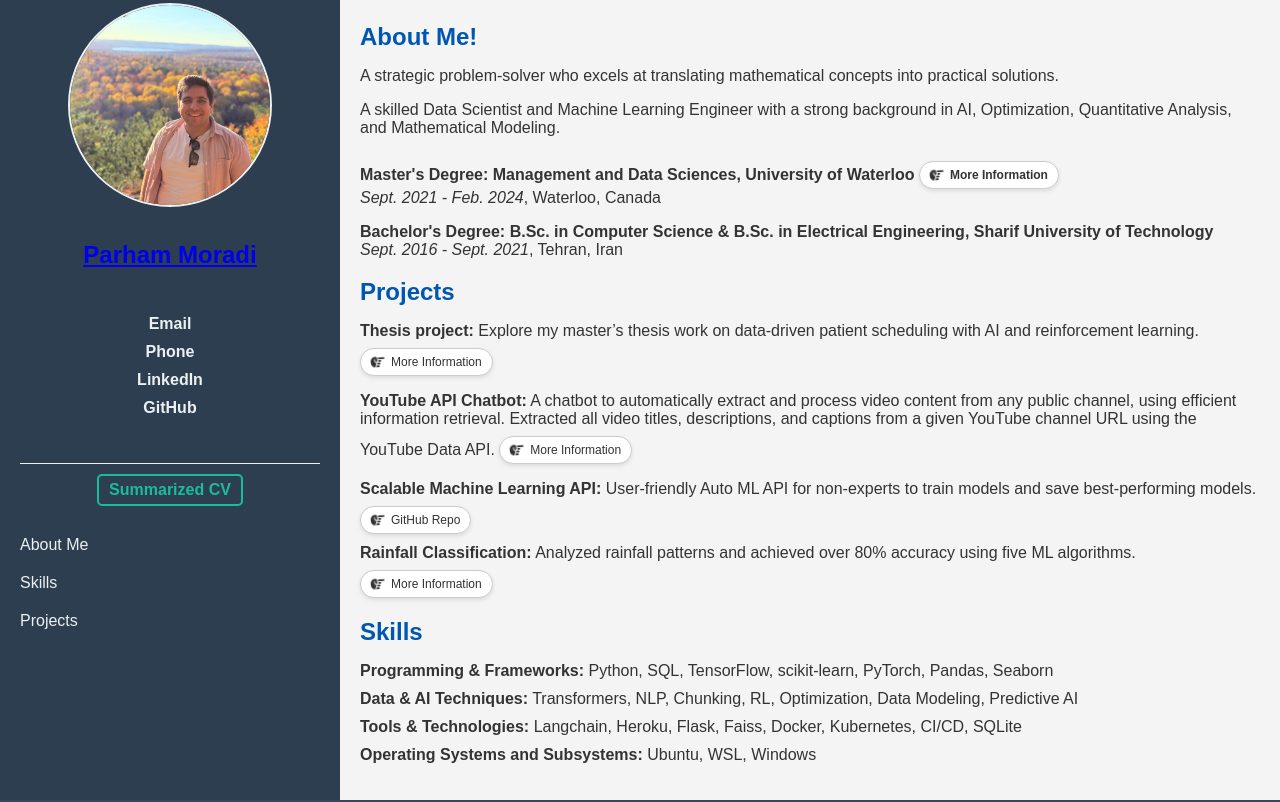
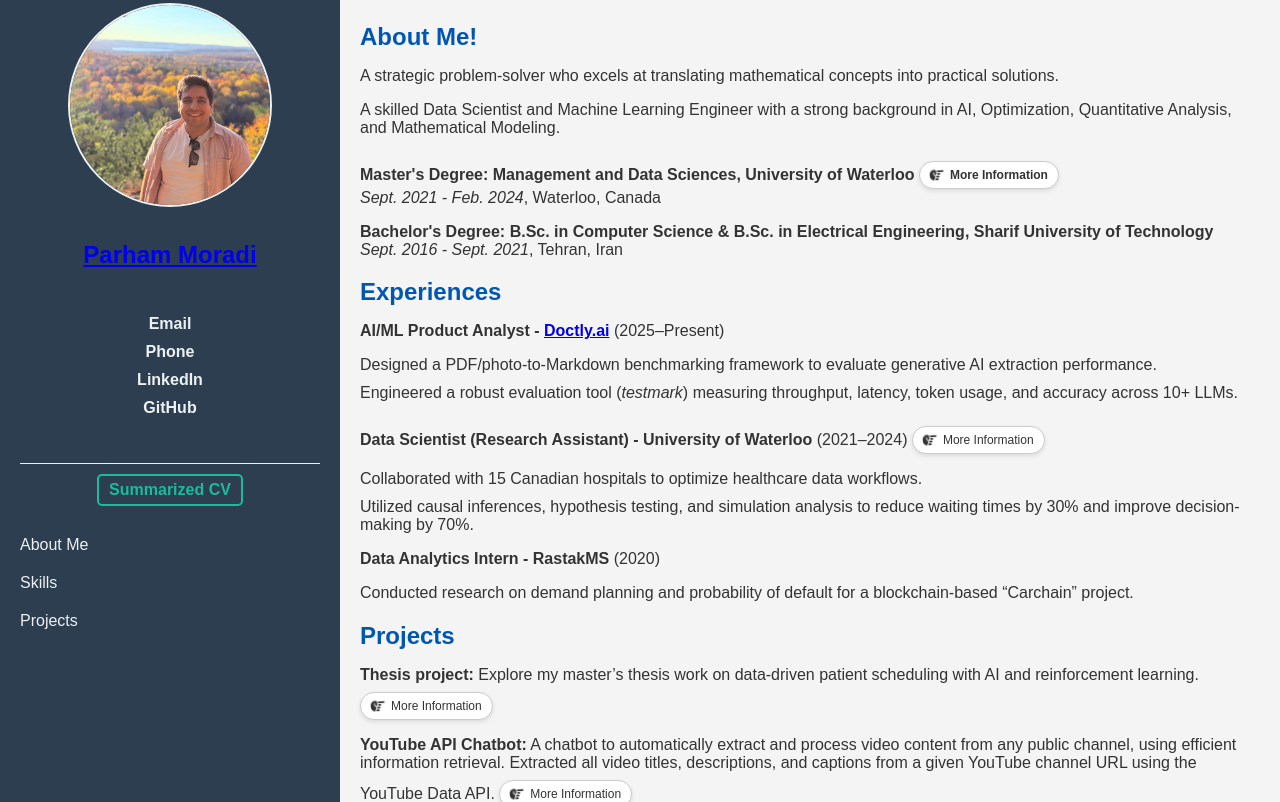
Before and after one commit to ParhamMoradi98/ParhamMoradi98.github.io, a plain HTML site: page index.html in a window 1280 px wide. Shown: the part 473-1275 px from the top of the page. Drawn offline with nearby package versions, Linux system fonts and the light colour scheme.

Commit message:
CV updated

```diff
--- a/index.html
+++ b/index.html
@@ -69,7 +69,6 @@
         </nav>
       </aside>
 
-      <!-- Main Content -->
       <main>
         <section id="about-me">
           <h2>About Me!</h2>
@@ -91,6 +90,48 @@
             <em>Sept. 2016 - Sept. 2021</em>, Tehran, Iran
           </p>
         </section>
+
+        <section id="experience">
+          <h2>Experiences</h2>
+          <ul>
+            <li id="doctly-ai">
+              <p>
+                <strong>AI/ML Product Analyst - <a href="https://doctly.ai" target="_blank">Doctly.ai</a></strong> (2025–Present)
+                <br>
+              </p>
+              <ul>
+                <li>Designed a PDF/photo-to-Markdown benchmarking framework to evaluate generative AI extraction performance.</li>
+                <li>Engineered a robust evaluation tool (<em>testmark</em>) measuring throughput, latency, token usage, and accuracy across 10+ LLMs.</li>
+              </ul>
+            </li>
+
+            <li id="uwaterloo">
+              <p>
+                <strong>Data Scientist (Research Assistant) - University of Waterloo</strong> (2021–2024) <a href="thesis/index.html" class="info-button">
+                  <i class="fas fa-hand-point-right"></i>
+                  <span>More Information</span>
+                </a>
+                <br>
+              </p>
+              <ul>
+                <li>Collaborated with 15 Canadian hospitals to optimize healthcare data workflows.</li>
+                <li>Utilized causal inferences, hypothesis testing, and simulation analysis to reduce waiting times by 30% and improve decision-making by 70%.</li>
+              </ul>
+            </li>
+
+            <!-- RastakMS -->
+            <li id="rastakms">
+              <p>
+                <strong>Data Analytics Intern - RastakMS</strong> (2020)
+                <br>
+              </p>
+              <ul>
+                <li>Conducted research on demand planning and probability of default for a blockchain-based “Carchain” project.</li>
+              </ul>
+            </li>
+          </ul>
+        </section>
+
 
         <section id="projects">
           <h2>Projects</h2>
```
Also changed, not shown: 1 other file.
